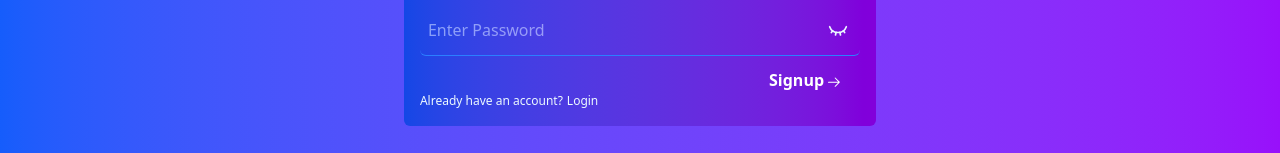
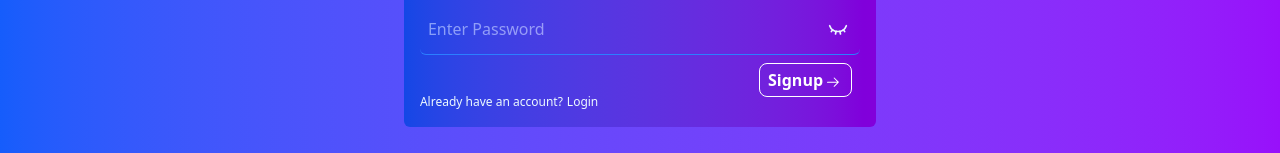
Before and after one commit to NajeebUrRehmanRaja/fixmate-ui, a React (Vite) app in the folder FrontEnd/: page /signup in a window 1280 px wide. Shown: the part 521-674 px from the top of the page. Built offline with nearby package versions, Linux system fonts and the light colour scheme.

Commit message:
style: update button styling for LogIn and SignUp components

```diff
--- a/FrontEnd/src/pages/LogIn.jsx
+++ b/FrontEnd/src/pages/LogIn.jsx
@@ -112,7 +112,7 @@ const LogIn = () => {
               </NavLink>
             </div>
             <div className="flex flex-col justify-center items-end gap-2 ">
-              <Button type="submit" className="border-none flex items-center">
+              <Button type="submit" className=" border flex items-center hover:border-l-2 hover:border-pink-600">
                 Login
                 <GoArrowRight className="text-xl pt-1" />
               </Button>
--- a/FrontEnd/src/pages/SignUp.jsx
+++ b/FrontEnd/src/pages/SignUp.jsx
@@ -157,7 +157,7 @@ const Signup = () => {
             </div>
             {/* Submit Button */}
             <div className="flex flex-col justify-center items-end gap-2 p-2">
-              <Button type="submit" className="border-none flex items-center">
+              <Button type="submit" className="border flex items-center hover:border-l-2 hover:border-pink-600">
                 Signup
                 <GoArrowRight className="text-xl pt-1" />
               </Button>
```
